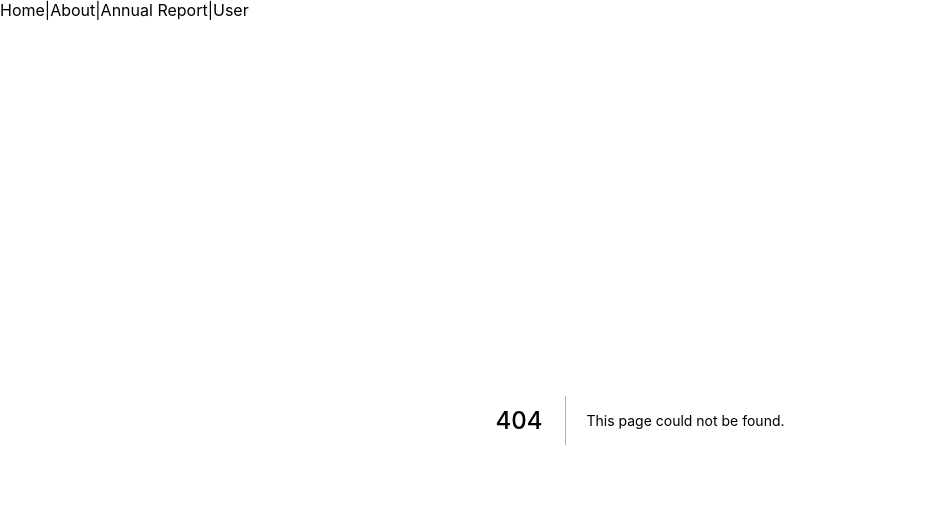
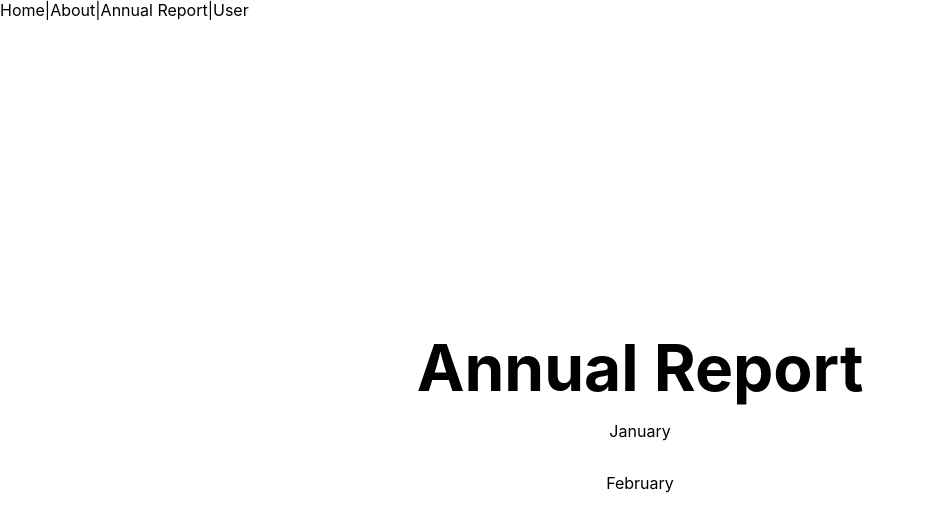
Before and after one commit to teerasej/nextflow-nextjs-route, a Next.js app: page /annual-report in a window 1280 px wide. Before the commit this address had no page. Shown: the top 532 px of the page, without its empty margins (0-925 px from the left). Built offline with nearby package versions, Linux system fonts and the light colour scheme.

Commit message:
add link to each month

```diff
--- /dev/null
+++ b/pages/annual-report/index.tsx
@@ -0,0 +1,24 @@
+
+import { NextPage } from "next"
+import Link from "next/link"
+import styles from '../../styles/Home.module.css'
+
+const AnnualReport: NextPage = () => {
+  return (
+    <div>
+      <main className={styles.main}>
+        <h1 className={styles.title}>
+          Annual Report
+        </h1>
+        <Link href={'annual-report/january'}>
+          <p>January</p>
+        </Link>
+        <Link href={'annual-report/february'}>
+          <p>February</p>
+        </Link>
+      </main>
+    </div>
+  )
+}
+
+export default AnnualReport
```
